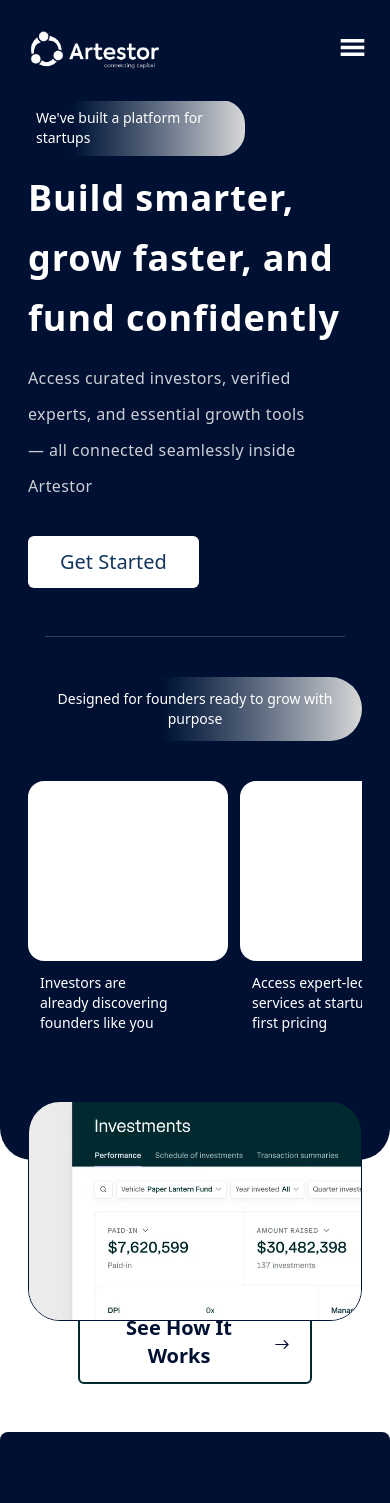
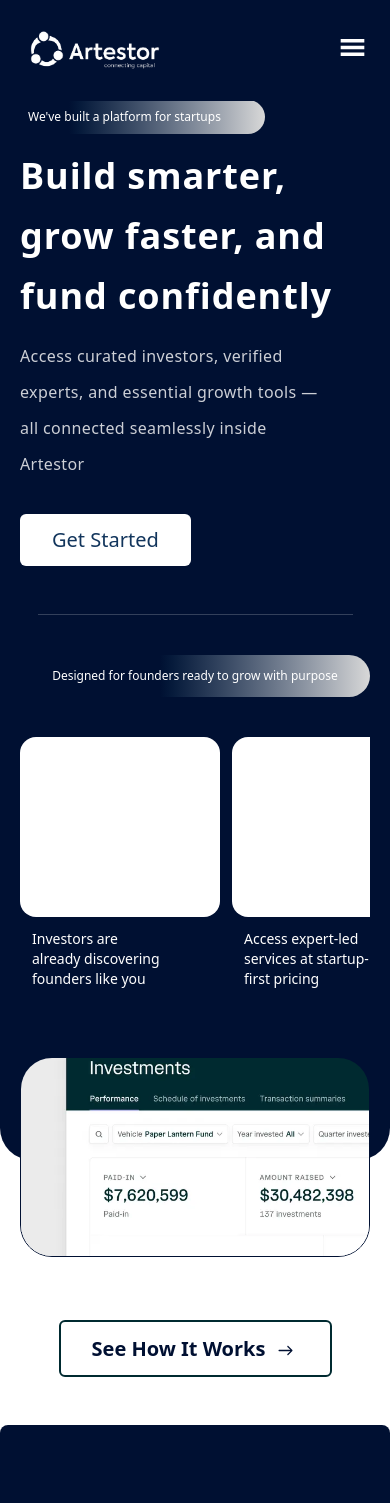
Before and after one commit to ptwotechnologies/Investorportal, a React (Vite) app in the folder Frontend/: page / in a window 390 px wide. Shown: the top 1503 px of the page. Built offline with nearby package versions, Linux system fonts and the light colour scheme.

Commit message:
change home page

```diff
--- a/Frontend/src/components/UserComponents/HomeSec/HomeSec1.jsx
+++ b/Frontend/src/components/UserComponents/HomeSec/HomeSec1.jsx
@@ -6,9 +6,9 @@
 const HomeSec1 = () => {
   return (
    <>
-    <div className= "bg-[#001032] h-290 md:h-auto lg:bg-white w-full pt-5 lg:pt-20  px-7 rounded-b-4xl" >
+    <div className= "bg-[#001032] h-290 md:h-auto lg:bg-white w-full pt-5 lg:pt-20  px-5 rounded-b-4xl" >
       <div
-        className="text-sm text-white flex justify-start items-center gap-2 p-2 md:px-4 w-[65%] sm:w-[55%] md:w-[40%] lg:w-[32%] xl:w-[22%] rounded-3xl mt-20
+        className="text-[12px] text-white flex justify-start items-center gap-2 p-2 md:px-4 w-[70%] md:w-[40%] lg:w-[32%] xl:w-[22%] rounded-3xl mt-20
         bg-linear-to-r from-[#001032] from-20% lg:from-70% via-blue-[#001032] at-130% to-[#D8D8D8]
         "
       >
@@ -49,7 +49,7 @@
         bg-linear-to-r from-[#001032] from-40% via-blue-[#001032] at-130% to-[#D8D8D8]"
             >
               <p className="text-center hidden lg:block">Built for startups ready to grow smarter</p>
-              <p className="text-center lg:hidden text-sm ">Designed for founders ready to grow with purpose</p>
+              <p className="text-center lg:hidden text-[12px]">Designed for founders ready to grow with purpose</p>
 
             </div>
           </div>
@@ -103,8 +103,8 @@
           id="right"
           className="w-full lg:w-[50%] lg:bg-white rounded-md lg:rounded-sm mt-auto flex justify-center items-center   ">
           <img src={img1} alt="" className="rounded-sm object-fill h-[870px]  hidden lg:block"  />
-          <div className="lg:hidden  h-100 w-full  mt-10">
-            <img src={img1} alt="" className="rounded-4xl    w-full h-[220px] object-cover  border border-[#001032]" />
+          <div className="lg:hidden  h-90 w-full  mt-10">
+            <img src={img1} alt="" className="rounded-4xl    w-full h-[200px] object-cover  border border-[#001032]" />
                </div>
         </div>
       </div>
@@ -115,8 +115,8 @@
           </div>
           </div>
     </div>
-     <div className="flex justify-center items-center gap-2 border-2 border-[#002A30]  w-[60%]
-     mt-35 mx-auto p-3 px-4 text-[#001032] text-xl rounded-sm font-semibold lg:hidden">
+     <div className="flex justify-center items-center gap-2 border-2 border-[#002A30]  w-[70%]
+     mt-40 mx-auto p-3 px-4 text-[#001032] text-xl rounded-sm font-semibold lg:hidden">
         <button>See How It Works</button>
         <IoIosArrowRoundForward size={25} className="mt-1" />
           </div>
--- a/Frontend/src/components/UserComponents/HomeSec/HomeSec2.jsx
+++ b/Frontend/src/components/UserComponents/HomeSec/HomeSec2.jsx
@@ -112,7 +112,7 @@
       >
         <div className="">
           <h1 className="text-5xl font-semibold p-10  hidden lg:block ">Who is this portal for?</h1>
-           <h1 className="text-5xl font-semibold  p-4 pb-10  w-[90%] lg:hidden tracking-wider ">Who is this portal for?</h1>
+           <h1 className="text-5xl font-semibold  p-4 pb-10  w-full lg:hidden tracking-wider ">Who is this portal for?</h1>
           <div className="hidden lg:block">
             <div className="flex justify-center items-center gap-5 mx-20  ">
             <div className=" w-[30%]">
--- a/Frontend/src/components/UserComponents/HomeSec/HomeSec3.jsx
+++ b/Frontend/src/components/UserComponents/HomeSec/HomeSec3.jsx
@@ -112,7 +112,7 @@
                 <p className="px-2 pl-4 text-sm font-light pb-4">So our team sat together, spent months on planning, strategizing, building and came up <Link to="/" className="cursor-pointer">See more...</Link></p>
         </div>
         <div className="lg:hidden p-4">
-                <p className="bg-[#616B80] p-3 px-4 text-sm rounded-4xl text-center  mt-7 mb-7 text-white ">Simply, a connected ecosystem for founders & growth!</p>
+                <p className="bg-[#616B80] p-3 px-2 text-xs rounded-4xl text-center  mt-7 mb-7 text-white ">Simply, a connected ecosystem for founders & growth!</p>
         </div>
 
 
--- a/Frontend/src/components/UserComponents/HomeSec/HomeSec5.jsx
+++ b/Frontend/src/components/UserComponents/HomeSec/HomeSec5.jsx
@@ -47,13 +47,13 @@
         onScroll={handleScroll}
         className="flex overflow-x-scroll snap-x snap-mandatory scrollbar-hide">
         {divElements.map((item, index) => (
-          <div key={index} className="w-full lg:w-[42%] h-[400px]  shrink-0 snap-center  p-4 mx-2 ">
+          <div key={index} className="w-full lg:w-[42%]   shrink-0 snap-center  p-4 mx-2 ">
            <div className='flex flex-col lg:flex-row  justify-center items-start w-full h-full gap-15 lg:gap-8 px-7 lg:p-7 border border-[#00103280]
            rounded-sm shadow-lg'>
-             <p className='text-[#001032B2] text-md leading-8 tracking-wider lg:hidden'>{item.paragraph}</p>
+             <p className='text-[#001032B2] text-md leading-8 tracking-wider lg:hidden py-2'>{item.paragraph}</p>
               <p className='text-[#001032B2] text-md leading-9  tracking-wider hidden lg:block'>{item.lgPara}</p>
 
-            <div className='lg:hidden flex justify-between items-center gap-15  w-full'>
+            <div className='lg:hidden flex justify-between items-center gap-5  w-full py-3'>
                 <div className=' '>
                   <p className='text-sm pt-2 text-[#001032B2]'>{item.name}</p>
                 <p className='text-sm  text-[#001032B5]'>{item.companyName}</p>
--- a/Frontend/src/components/UserComponents/HomeSec/HomeSec6.jsx
+++ b/Frontend/src/components/UserComponents/HomeSec/HomeSec6.jsx
@@ -73,20 +73,20 @@
                     <h1 className='text-xl font-semibold'>I’m a Startup</h1>
                 <h1 className='text-sm leading-6 tracking-wide py-2  pt-4 '>Pick your onboarding plan</h1>
                 <p className='text-sm leading-6 tracking-wider w-full '>Learn how to use your founder credits and start building with expert guidance.</p>
-                 <Link to="/startup"><button className='text-md mb-2 mt-7 bg-white text-[#000000] p-2 px-6 rounded-sm'> Get Started</button></Link>
+                 <Link to="/startup"><button className='text-md mb-2 mt-10 bg-white text-[#000000] p-2 px-6 rounded-sm'> Get Started</button></Link>
             </div>
 
              <div className='bg-[#616B80] rounded-sm p-3 px-4 w-full'>
                     <h1 className='text-xl font-semibold'>Investors</h1>
                 <h1 className='text-sm leading-6 tracking-wide py-2  pt-4 '>Create your investor account.</h1>
                 <p className='text-sm leading-6 tracking-wider w-full '>Share your focus areas, deal sizes, and investment interests.</p>
-                 <Link to="/investor"><button className='text-md mb-2 mt-7 bg-white text-[#000000] p-2 px-6 rounded-sm'> Get Started</button></Link>
+                 <Link to="/investor"><button className='text-md mb-2 mt-10 bg-white text-[#000000] p-2 px-6 rounded-sm'> Get Started</button></Link>
             </div>
              <div className='bg-[#002A30CC] rounded-sm p-3 px-4 w-full'>
                     <h1 className='text-xl font-semibold'>Service Professionals</h1>
                 <h1 className='text-sm leading-6 tracking-wide py-2  pt-4 '>Choose your onboarding plan</h1>
                 <p className='text-sm leading-6 tracking-wider w-full '>Connect with verified startups and convert leads directly.</p>
-                 <Link to="/serviceprofessional"><button className='text-md mb-2 mt-7 bg-white text-[#000000] p-2 px-6 rounded-sm'> Get Started</button></Link>
+                 <Link to="/serviceprofessional"><button className='text-md mb-2 mt-10 bg-white text-[#000000] p-2 px-6 rounded-sm'> Get Started</button></Link>
             </div>
 
         </div>
--- a/Frontend/src/components/UserComponents/HomeSec/HomeSec7.jsx
+++ b/Frontend/src/components/UserComponents/HomeSec/HomeSec7.jsx
@@ -3,13 +3,13 @@
 
 const HomeSec7 = () => {
   return (
-     <div className=' p-8 lg:p-15 lg:px-35 text-white text-center  bg-[#F9972A1A] '>
+     <div className=' p-4 lg:p-15 lg:px-35 text-white text-center  bg-[#F9972A1A] '>
      <div className='bg-linear-to-b from-[#C1CFED] from-80% to-[#001032D9] w-full  p-8 lg:p-10'>
         <div className='bg-[#001032] w-full '>
             <h1 className=' text-xl lg:text-5xl pt-7 lg:pt-15 font-semibold tracking-wide'>Before you close this tab <br/>
             picture next Monday</h1>
-            <p className='text-lg leading-8 tracking-wider w-[90%] lg:w-[87%] mx-auto pt-6 lg:pt-10 font-extralight'>Your product page — finally done. Legal sorted. Pitch deck polished. You’re connecting with real investors and founders.And you are finally able to connect with a real audience without spending lacs on ads and expensive services.</p>
-             <p className='text-lg p-2 pt-6 lg:pt-10 leading-6 tracking-wide font-extralight'>If that’s the kind of Monday you want, go ahead and set it up now.</p>
+            <p className='lg:text-lg  text-md leading-8 tracking-wider w-[90%] lg:w-[87%] mx-auto pt-6 lg:pt-10 font-extralight'>Your product page — finally done. Legal sorted. Pitch deck polished. You’re connecting with real investors and founders.And you are finally able to connect with a real audience without spending lacs on ads and expensive services.</p>
+             <p className='lg:text-lg  text-md p-2 pt-6 lg:pt-10 leading-6 tracking-wide font-extralight'>If that’s the kind of Monday you want, go ahead and set it up now.</p>
               <Link to="/login" > <button className='bg-white text-black font-bold p-3 px-10 lg:px-20 lg:mt-10 mt-10 my-15 rounded-sm'> GET IN</button></Link>
         </div>
 
```
Also changed, not shown: 1 other file (tests, documents, lock files or other folders).
